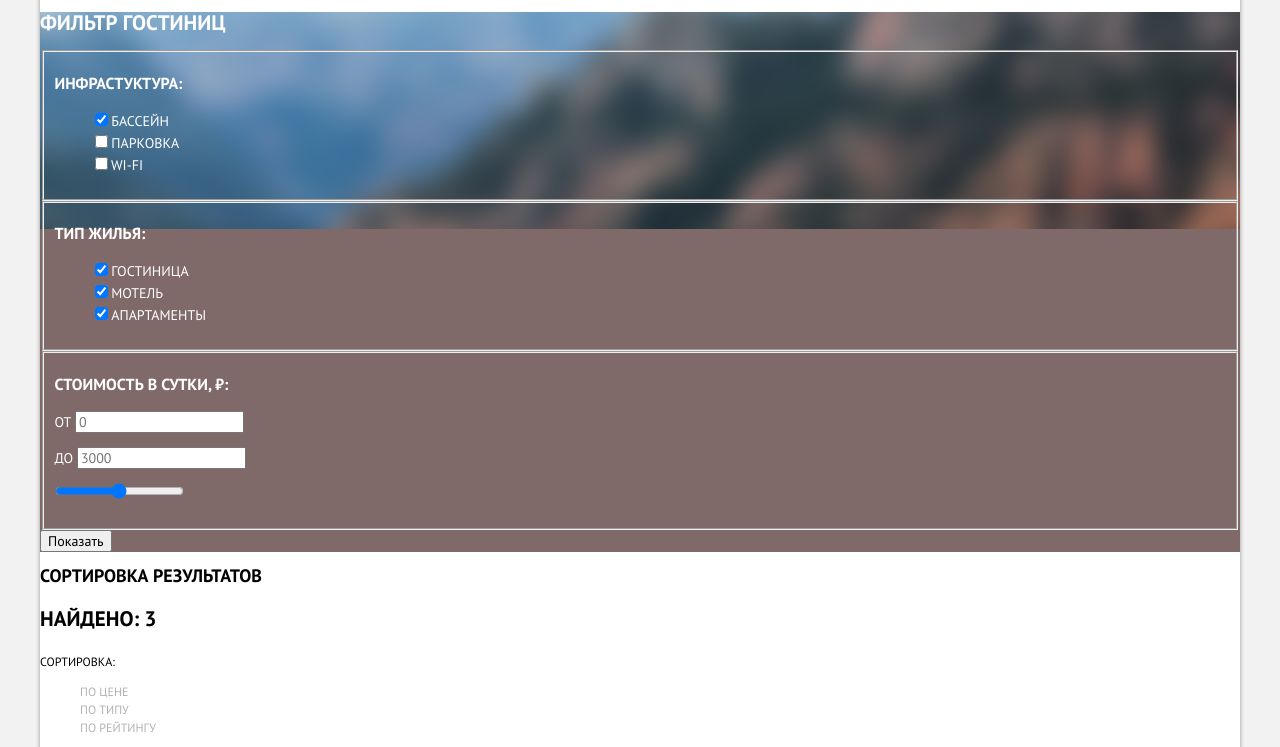
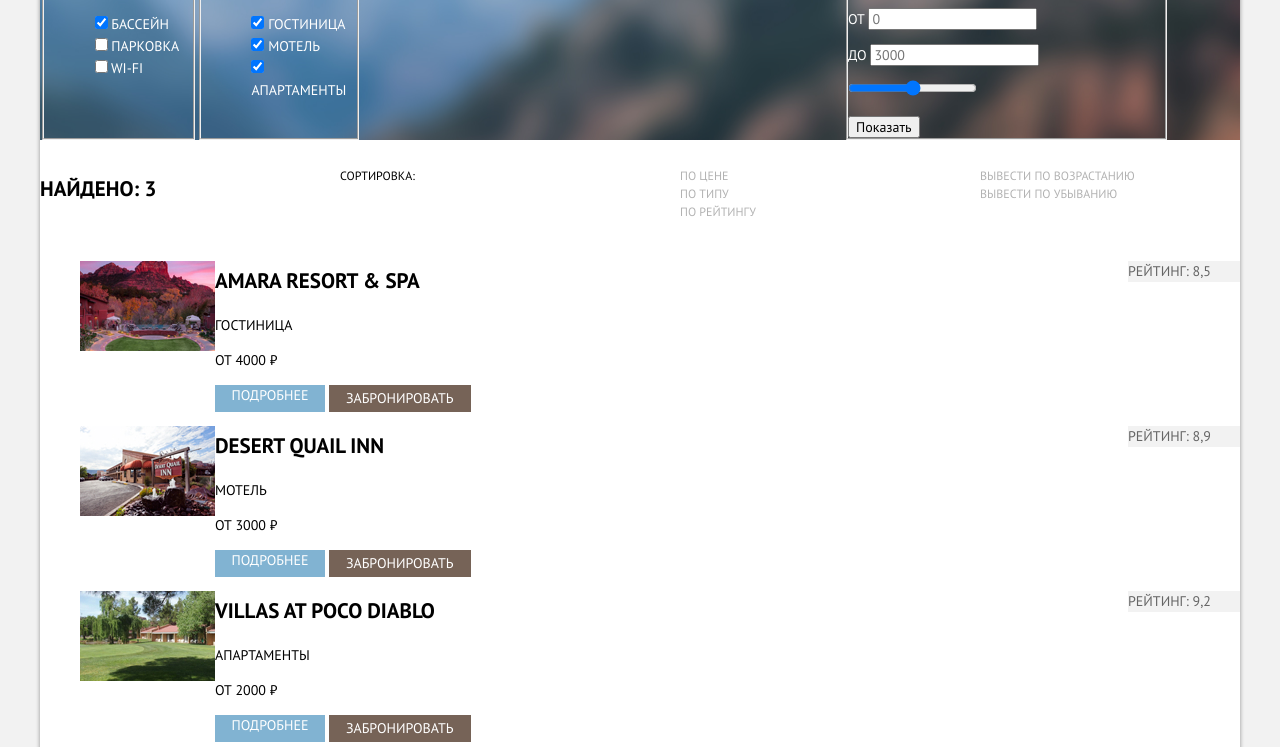
Before and after one commit to egoirk/229587-sedona-31, a plain HTML site: page catalog.html in a window 1280 px wide. Shown: the part 103-850 px from the top of the page. Drawn offline with Linux system fonts and the light colour scheme.

Commit message:
Сетка на гридах для внутренней страницы

```diff
--- a/catalog.html
+++ b/catalog.html
@@ -29,11 +29,11 @@
       </header>
 
     <main>
-      <h1>Поиск гостиницы</h1>
+      <h1 class="visually-hidden">Поиск гостиницы</h1>
 
       <section class="filter">
-        <h2>Фильтр гостиниц</h2>
-        <form method="get" action="https://echo.htmlacademy.ru">
+        <h2 class="visually-hidden">Фильтр гостиниц</h2>
+        <form class="catalog-filter" method="get" action="https://echo.htmlacademy.ru">
           <fieldset>
             <h3>Инфрастуктура:</h3>
             <ul>
@@ -68,7 +68,7 @@
               </li>
             </ul>
           </fieldset>
-          <fieldset>
+          <fieldset class="price-filter">
             <h3>Стоимость в сутки, ₽:</h3>
             <p>
               <label for="price-from">От</label>
@@ -81,13 +81,14 @@
             <p>
               <input type="range" min="0" max="5000" step="1">
             </p>
+            <button type="submit">Показать</button>
           </fieldset>
-          <button type="submit">Показать</button>
+
         </form>
       </section>
 
       <section class="sorting">
-        <h2>Сортировка результатов</h2>
+        <h2 class="visually-hidden">Сортировка результатов</h2>
         <h3>Найдено: 3</h3>
         <p>Сортировка:</p>
         <ul class="sorting-list">
@@ -102,43 +103,49 @@
       </section>
 
       <section class="catalog">
-        <h2>Гостиницы</h2>
+        <h2 class="visually-hidden">Гостиницы</h2>
         <ul class="catalog-list">
           <li class="catalog-item">
+            <div class="catalog-item-info">
               <h3><a class="catalog-item-name" href="#">Amara Resort & Spa</a></h3>
-              <p>
-                <img src="img/amara_resort_spa.jpg" width="135" height="90" alt="Гостиница Amara Resort & Spa">
-              </p>
               <p>Гостиница</p>
               <p>От 4000 ₽</p>
               <a class="button details-button" href="#">Подробнее</a>
               <button class="button reservation-button" type="button">Забронировать</button>
+            </div>
+            <p>
+              <img src="img/amara_resort_spa.jpg" width="135" height="90" alt="Гостиница Amara Resort & Spa">
+            </p>
             <div class="catalog-rating">
               <p>Рейтинг: 8,5</p>
             </div>
           </li>
           <li class="catalog-item">
+            <div class="catalog-item-info">
               <h3><a class="catalog-item-name" href="#">Desert Quail Inn</a></h3>
-              <p>
-                <img src="img/desert_quail_inn.jpg" width="135" height="90" alt="Мотель Desert Quail Inn">
-              </p>
               <p>Мотель</p>
               <p>От 3000 ₽</p>
               <a class="button details-button" href="#">Подробнее</a>
               <button class="button reservation-button" type="button">Забронировать</button>
-            <div>
-              <p class="catalog-rating">Рейтинг: 8,9</p>
+            </div>
+            <p>
+              <img src="img/desert_quail_inn.jpg" width="135" height="90" alt="Мотель Desert Quail Inn">
+            </p>
+            <div class="catalog-rating">
+              <p>Рейтинг: 8,9</p>
             </div>
           </li>
           <li class="catalog-item">
+            <div class="catalog-item-info">
               <h3><a class="catalog-item-name" href="#">Villas at Poco Diablo</a></h3>
-              <p>
-                <img src="img/villas_at_poco_diablo.jpg" width="135" height="90" alt="Апартаменты Villas at Poco Diablo">
-              </p>
               <p>Апартаменты</p>
               <p>От 2000 ₽</p>
               <a class="button details-button" href="#">Подробнее</a>
               <button class="button reservation-button" type="button">Забронировать</button>
+            </div>
+            <p>
+              <img src="img/villas_at_poco_diablo.jpg" width="135" height="90" alt="Апартаменты Villas at Poco Diablo">
+            </p>
             <div class="catalog-rating">
               <p>Рейтинг: 9,2</p>
             </div>
--- a/css/style.css
+++ b/css/style.css
@@ -425,11 +425,28 @@
   font-weight: 700;
 }
 
+.catalog-filter {
+  display: grid;
+  grid-template-columns: min-content min-content 1fr;
+  margin: 0;
+  margin-bottom: 15px;
+  padding: 0;
+}
+
+.price-filter {
+  width: 317px;
+  margin: 0 73px;
+  padding: 0;
+  justify-self: end;
+}
+
 /* Catalog */
 
 .sorting {
   font-size: 12px;
   line-height: 18px;
+  display: grid;
+  grid-template-columns: repeat(4, 1fr);
 }
 
 .sorting h3 {
@@ -461,8 +478,18 @@
   opacity: 100%;
 }
 
-.catalog-list {
+.catalog-item {
   list-style: none;
+  display: grid;
+  grid-template-columns: 135px 1fr 112px;
+}
+
+.catalog-item-info {
+  order: 1;
+}
+
+.catalog-rating {
+  order: 2;
 }
 
 .catalog-item h3 {
@@ -485,6 +512,9 @@
 
 .catalog-rating {
   color: var(--special-catalog);
+}
+
+.catalog-rating p {
   background-color: var(--special-rating);
 }
 
```
Lines whose indentation alone changed are shown as unchanged.
